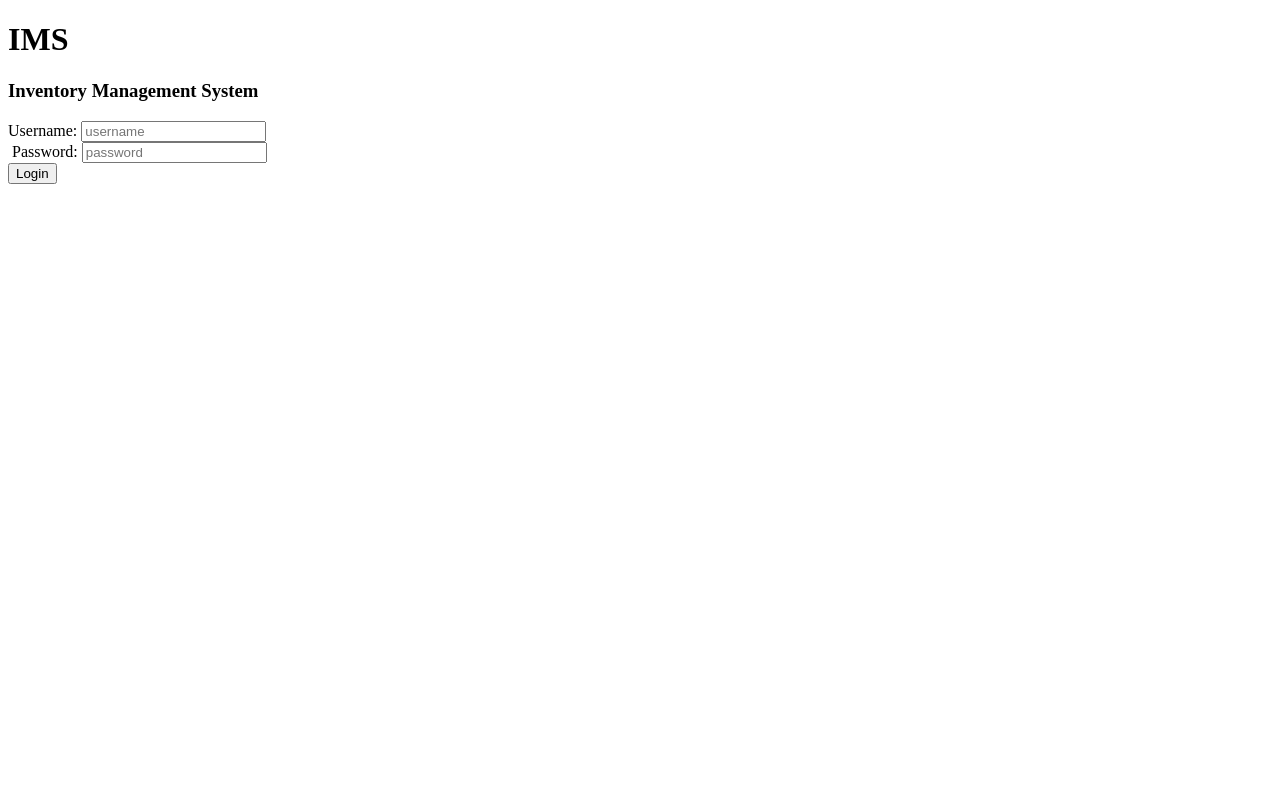
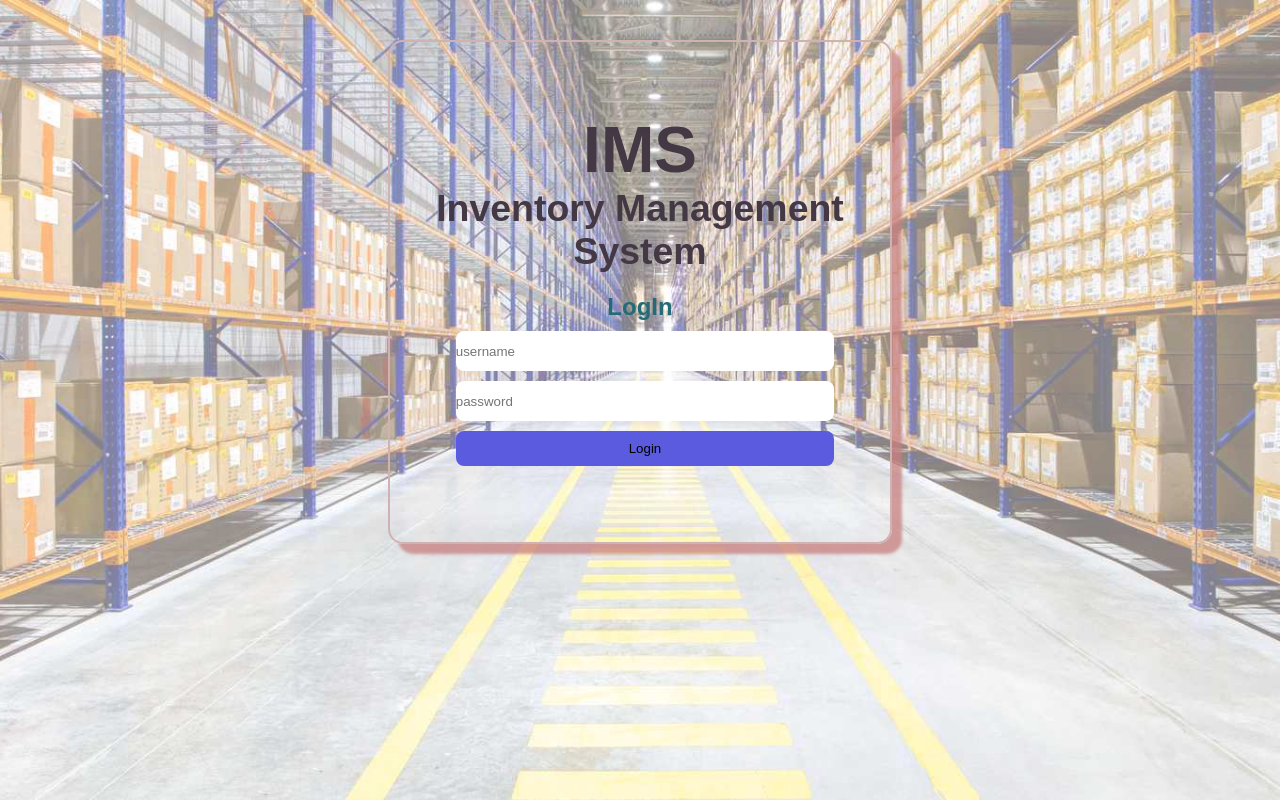
Before and after one commit to specifiedram98871/Inventory-System, a plain HTML site: page index.html in a window 1280 px wide. Drawn offline with Linux system fonts and the light colour scheme; a web font is replaced by a local one.

Commit message:
css added

```diff
--- a/index.html
+++ b/index.html
@@ -4,25 +4,22 @@
     <meta charset="UTF-8">
     <meta name="viewport" content="width=device-width, initial-scale=1.0">
     <title>Inventory System</title>
-    <link rel="stylesheet" href="style.css">
+    <link rel="stylesheet" href="login.css">
 </head>
 <body>
-    <div>
-        <div class="LoginHeader">
+    <div class="container">
+        <div class="loginHeader">
           <h1>IMS</h1>
           <h3>Inventory Management System</h3>
         </div>
         <div class="loginBody">
             <form action="">
-                <div>
-                     <label for="username">Username:</label>
+                <h2>LogIn</h2>
+                <div class="loginBody-Inputs">
                      <input type="text" placeholder="username">
-                </div>
-                <div>
-                     <label for="password">&nbsp;Password:</label>
                      <input type="password" placeholder="password">
                 </div>
-                <div>
+                <div class="button">
                     <button>Login</button>
                 </div>
             </form>
--- /dev/null
+++ b/login.css
@@ -0,0 +1,69 @@
+
+  @import url('https://fonts.googleapis.com/css2?family=Noto+Sans:wght@500&family=Preahvihear&display=swap');
+
+*{
+    margin: 0;
+    padding: 0;
+    font-family: 'Noto Sans', sans-serif;
+    font-family: 'Preahvihear', sans-serif;
+}
+body{
+    background: linear-gradient(rgba(255,255,255,.5), rgba(255,255,255,.5)), url('./assets/bg.jpg') no-repeat  center  center fixed ;
+    background-size: cover;
+}
+
+.container{
+    display: flex;
+    justify-content: center;
+    flex-direction: column;
+    align-items: center;
+    border: 2px solid rgb(207, 179, 179);
+    height: 500px;
+    width: 500px;
+    margin: auto;
+    margin-top: 40px;
+    border-radius: 15px;
+    box-shadow: 10px 10px 3px 0px rgba(199,127,127,0.75);
+    -webkit-box-shadow: 10px 10px 3px 0px rgba(199,127,127,0.75);
+    -moz-box-shadow: 10px 10px 3px 0px rgba(199,127,127,0.75);
+}
+.loginHeader{
+    text-align: center;
+    font-size: xx-large;
+    color: rgb(67, 56, 68);
+}
+.loginBody{
+    display:flex;
+    width: 400px;
+    justify-content: center;
+    align-items: center;
+    text-align: center;
+    color: rgb(35, 107, 119);
+    margin-top: 15px;
+}
+.loginBody-Inputs {
+    width: 100%;
+}
+.loginBody h2{
+    margin: 5px;
+}
+.loginBody-Inputs input{
+    width: 100%;
+    height: 40px;
+    margin: 5px;
+    border: none;
+    border-radius: 8px;
+    outline: none;
+}
+.button button{
+    width: 100%;
+    margin: 5px;
+    height: 35px;
+    width: 100%;
+    border: none;
+    background: rgb(91, 91, 224);
+    border-radius: 8px;
+}
+.button button:hover{
+    background: orange;
+}
```
Also changed, not shown: assets/bg.jpg (added).
